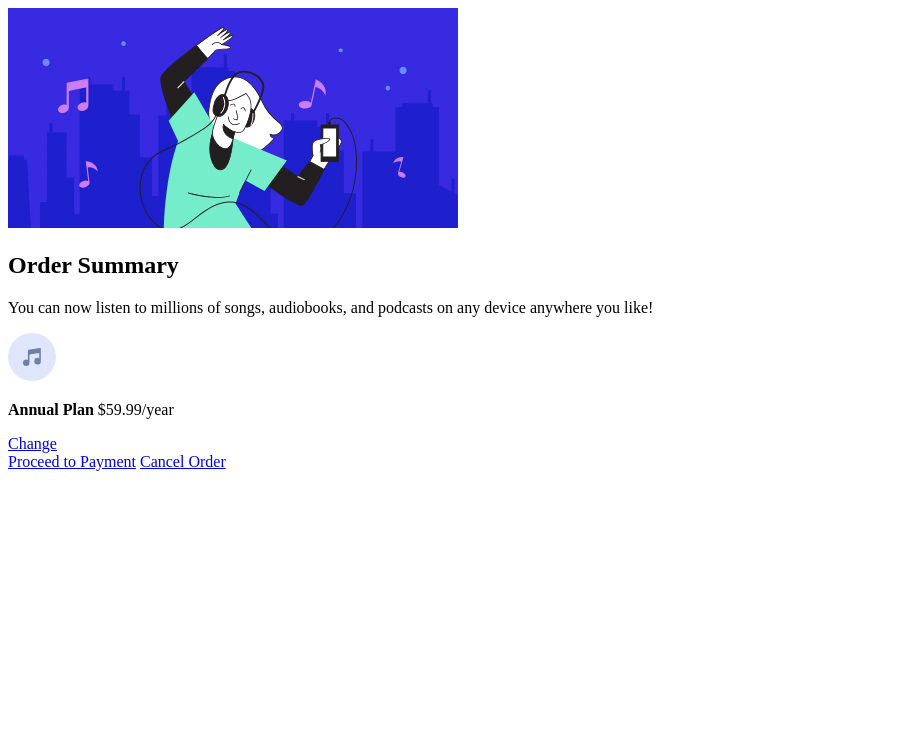
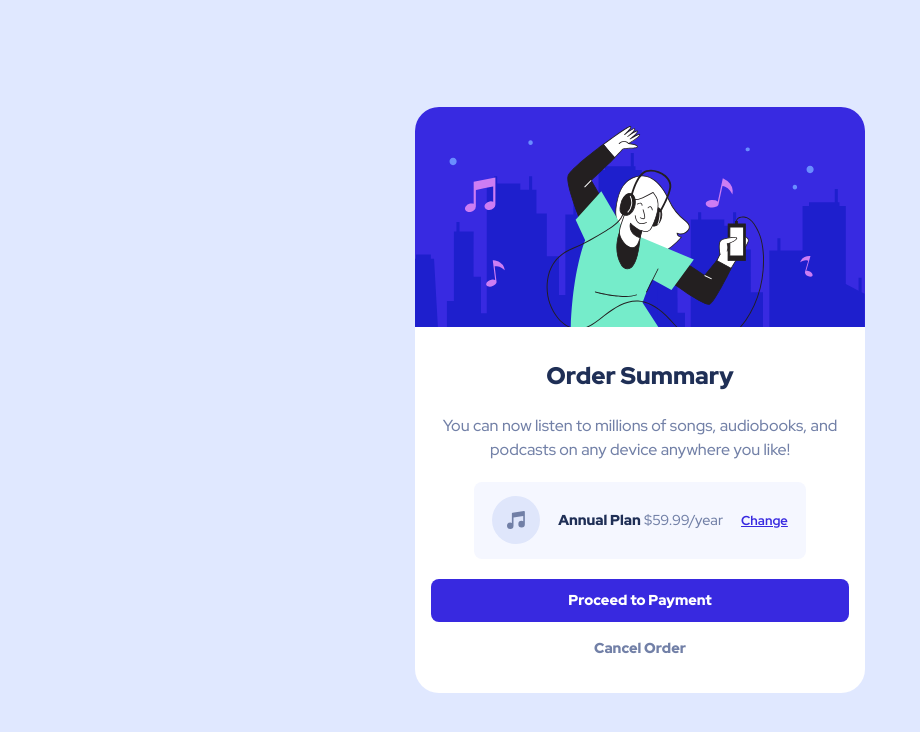
Before and after one commit to halivert/order-summary-component-challenge-hub, a website built with Vite: page index.html in a window 1280 px wide. Shown: the whole page, without its empty margins (0-920 px from the left). Built offline with nearby package versions, Linux system fonts and the light colour scheme.

Commit message:
Almost finish
TODO: active states and box shadows.

```diff
--- a/index.html
+++ b/index.html
@@ -2,7 +2,10 @@
 <html lang="en">
   <head>
     <meta charset="UTF-8" />
-    <meta name="viewport" content="width=device-width, initial-scale=1.0" />
+    <meta
+      name="viewport"
+      content="width=device-width, initial-scale=1.0"
+    />
     <title>Order summary component challenge hub</title>
   </head>
 
@@ -14,27 +17,31 @@
         src="img/illustration-hero.svg"
       />
 
+      <div class="card__content">
         <h1 class="card__title">Order Summary</h1>
 
         <p class="card__description">
-        You can now listen to millions of songs, audiobooks, and podcasts on any
-        device anywhere you like!
+          You can now listen to millions of songs, audiobooks, and
+          podcasts on any device anywhere you like!
         </p>
 
         <div class="actual_plan">
           <img alt="Notes icon" src="img/icon-music.svg" />
 
-        <p>
-          <strong class="actual_plan__name">Annual Plan</strong>
+          <p class="actual_plan__description">
+            <strong>Annual Plan</strong>
             $59.99/year
           </p>
 
           <a class="actual_plan__change" href="#change">Change</a>
         </div>
 
+        <div class="buttons">
           <a class="button button--pay" href="#pay">Proceed to Payment</a>
 
           <a class="button button--cancel" href="#cancel">Cancel Order</a>
+        </div>
+      </div>
     </article>
     <script type="module" src="/src/main.ts"></script>
   </body>
--- a/package.json
+++ b/package.json
@@ -9,5 +9,8 @@
   "devDependencies": {
     "typescript": "^4.3.2",
     "vite": "^2.5.4"
+  },
+  "dependencies": {
+    "sass": "^1.41.0"
   }
 }
--- a/src/main.ts
+++ b/src/main.ts
@@ -1,8 +1 @@
-import './style.css'
-
-const app = document.querySelector<HTMLDivElement>('#app')!
-
-app.innerHTML = `
-  <h1>Hello Vite!</h1>
-  <a href="https://vitejs.dev/guide/features.html" target="_blank">Documentation</a>
-`
+import './style.scss'
--- /dev/null
+++ b/src/style.scss
@@ -0,0 +1,117 @@
+@import url("https://fonts.googleapis.com/css2?family=Red+Hat+Display:wght@500;700;900&display=swap");
+
+* {
+  margin: 0;
+  padding: 0;
+  box-sizing: border-box;
+  font-weight: inherit;
+}
+
+:root {
+  --pale-blue: hsl(225, 100%, 94%);
+  --bright-blue: hsl(245, 75%, 52%);
+  --very-pale-blue: hsl(225, 100%, 98%);
+  --desaturated-blue: hsl(224, 23%, 55%);
+  --dark-blue: hsl(223, 47%, 23%);
+  --font-size: 16px;
+  --font-family: "Red Hat Display";
+}
+
+body {
+  height: 100vh;
+  background-color: var(--pale-blue);
+  display: flex;
+  align-items: center;
+  justify-content: center;
+  font-size: var(--font-size);
+  font-family: var(--font-family);
+  font-weight: 500;
+  line-height: 1.5;
+}
+
+.card {
+  max-width: 450px;
+  width: 85%;
+  border-radius: 24px;
+  background-color: white;
+  overflow: hidden;
+
+  &__image {
+    width: 100%;
+  }
+
+  &__content {
+    display: flex;
+    flex-direction: column;
+    align-items: center;
+    padding: 1.5em 1em;
+    text-align: center;
+    gap: 1.25em;
+  }
+
+  &__title {
+    color: var(--dark-blue);
+    font-weight: 900;
+  }
+
+  &__description {
+    color: var(--desaturated-blue);
+    padding: 0 0.5em;
+  }
+}
+
+.actual_plan {
+  display: flex;
+  font-size: 0.9em;
+  background-color: var(--very-pale-blue);
+  padding: 1em 1.25em;
+  border-radius: 8px;
+  gap: 1.25em;
+  align-items: center;
+
+  &__description {
+    flex: 1;
+    text-align: left;
+    color: var(--desaturated-blue);
+
+    strong {
+      font-weight: 900;
+      color: var(--dark-blue);
+    }
+  }
+
+  &__change {
+    color: var(--bright-blue);
+    font-weight: 700;
+    font-size: 0.9em;
+  }
+}
+
+.buttons {
+  display: flex;
+  width: 100%;
+  flex-direction: column;
+  gap: 0.25em;
+}
+
+.button {
+  color: var(--text-color);
+  background-color: var(--background-color);
+
+  font-size: 0.9em;
+  text-decoration: none;
+  font-weight: 900;
+  border-radius: 8px;
+  width: 100%;
+  padding: 0.75em;
+
+  &--pay {
+    --text-color: white;
+    --background-color: var(--bright-blue);
+  }
+
+  &--cancel {
+    --text-color: var(--desaturated-blue);
+    --background-color: white;
+  }
+}
```
Also changed, not shown: src/style.css (deleted), 1 other file. Lines whose indentation alone changed are shown as unchanged.
